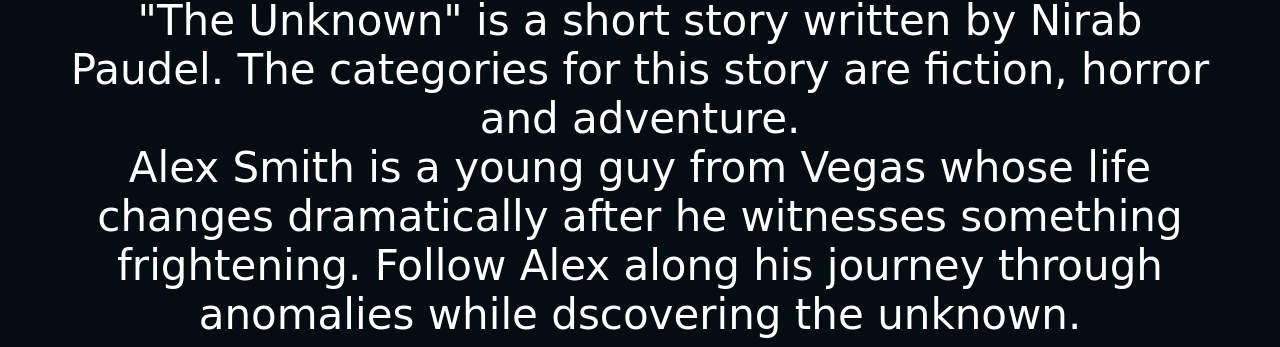
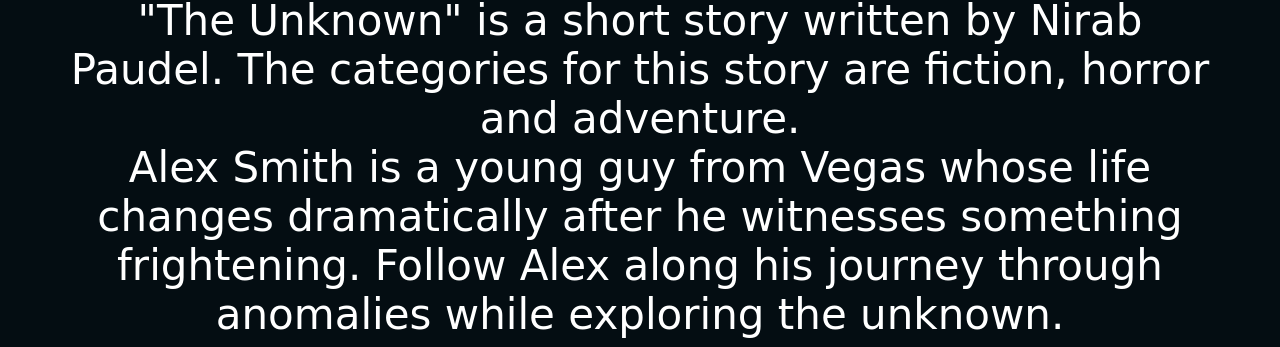
Before and after one commit to nirabpaudel/the-unknown, a plain HTML site: page index.html in a window 1280 px wide. Shown: the part 657-1004 px from the top of the page. Drawn offline with Linux system fonts and the light colour scheme; a web font is replaced by a local one.

Commit message:
Update index.html

```diff
--- a/index.html
+++ b/index.html
@@ -26,7 +26,7 @@ body{ background-color: #040d12; color: #fff; justify-content: center; text-alig
 </head>
 <body>
 <div class="bg"></div>
-<div class="about"><p class="title">About</p><br><p class="description">"The Unknown" is a short story written by Nirab Paudel. The categories for this story are fiction, horror and adventure.</p><p class="description">Alex Smith is a young guy from Vegas whose life changes dramatically after he witnesses something frightening. Follow Alex along his journey through anomalies while dscovering the unknown.</p></div>
+<div class="about"><p class="title">About</p><br><p class="description">"The Unknown" is a short story written by Nirab Paudel. The categories for this story are fiction, horror and adventure.</p><p class="description">Alex Smith is a young guy from Vegas whose life changes dramatically after he witnesses something frightening. Follow Alex along his journey through anomalies while exploring the unknown.</p></div>
 <script type="text/javascript">
 document.addEventListener("contextmenu", (event) => {
 event.preventDefault();
```
